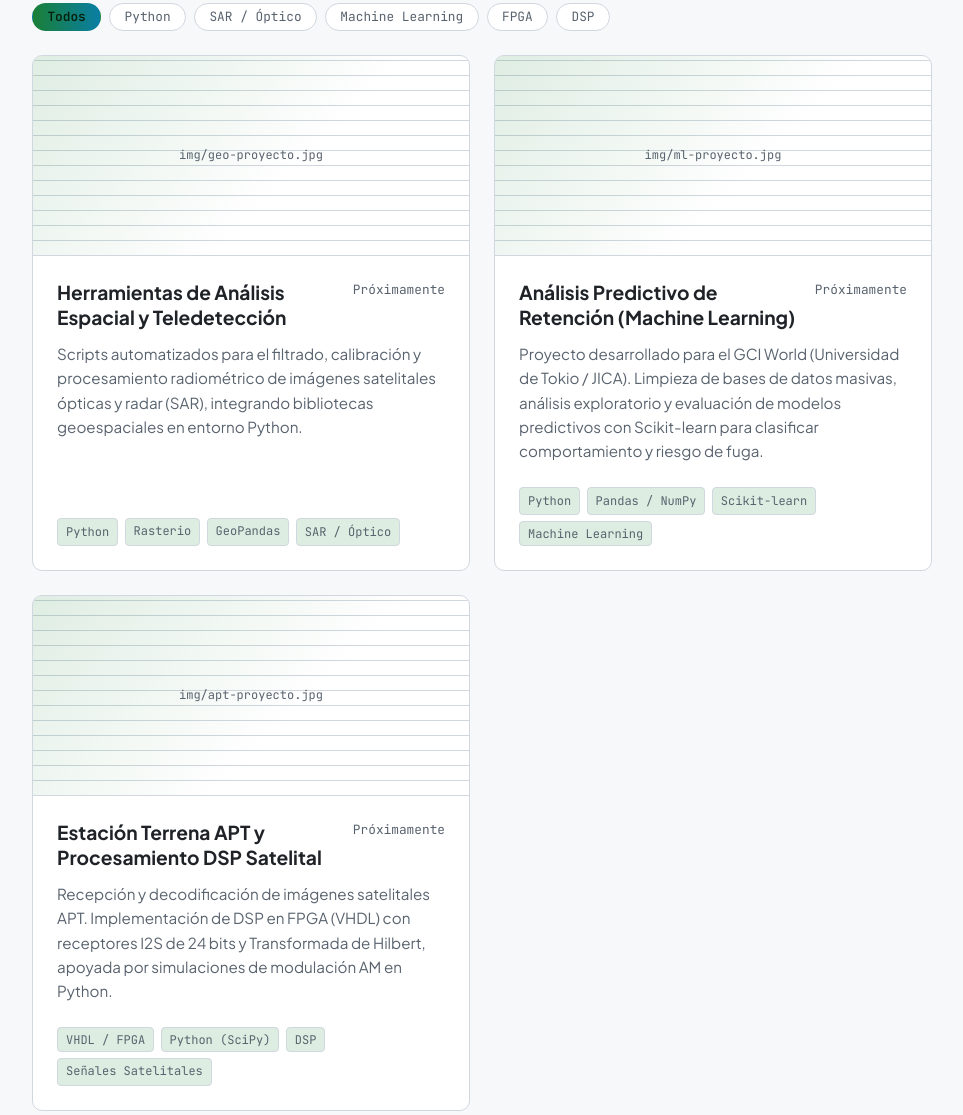
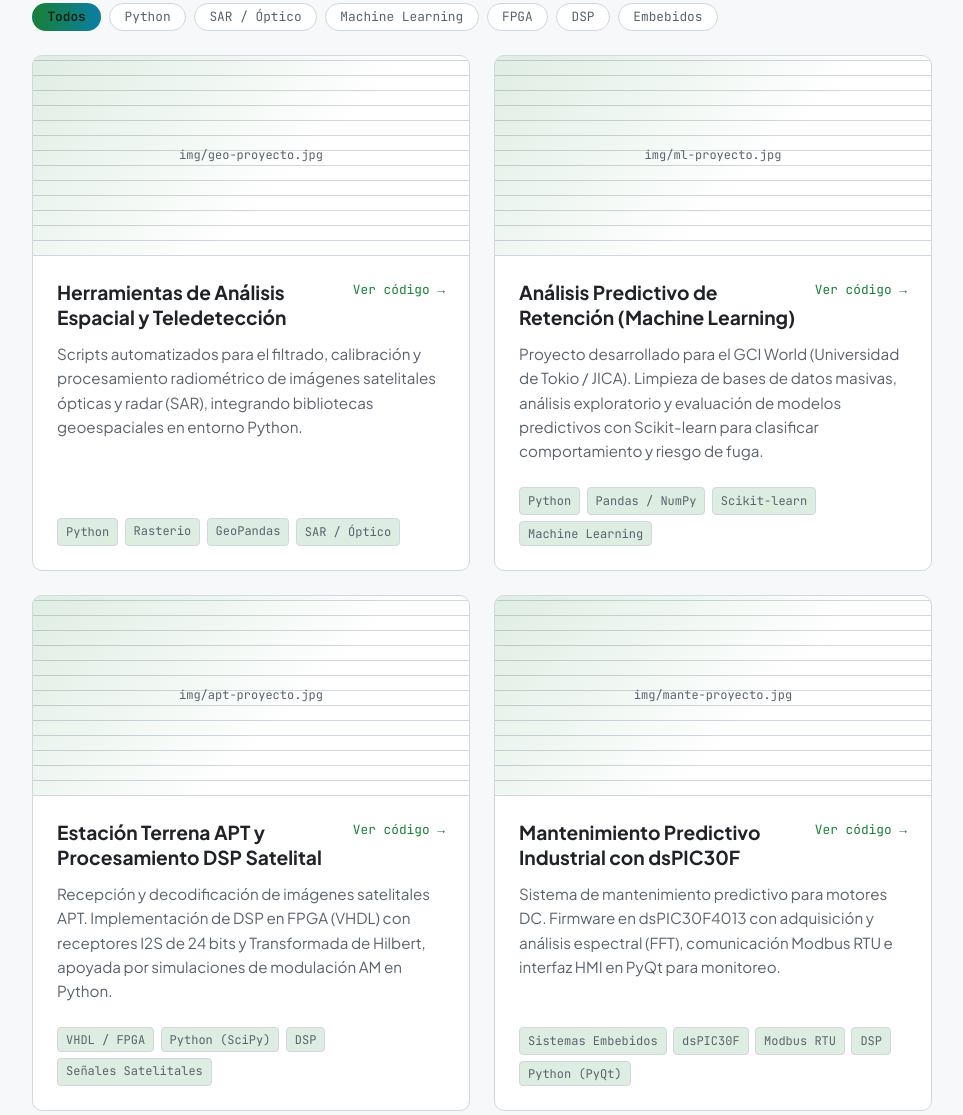
Before and after one commit to acampolo/acampolo.github.io, a plain HTML site: page index.html in a window 1280 px wide. Shown: the part 1469-2584 px from the top of the page, without its empty margins (158-1121 px from the left). Drawn offline with nearby package versions, Linux system fonts and the light colour scheme; animation ran at ten frames a second.

Commit message:
Actualizar proyecto

```diff
--- a/index.html
+++ b/index.html
@@ -85,7 +85,10 @@ button.tag:hover,button.tag.on{border-color:var(--accent);color:var(--accent)}
 .project-content{padding:1.5rem;display:flex;flex-direction:column;flex-grow:1}
 .project-header{display:flex;justify-content:space-between;align-items:flex-start;margin-bottom:.75rem;gap:1rem}
 .project-title{font-size:1.2rem;font-weight:700;line-height:1.3}
-.project-link{font-family:var(--mono);font-size:.8rem;color:var(--muted);white-space:nowrap}
+.project-link{font-family:var(--mono);font-size:.8rem;color:var(--accent);white-space:nowrap;text-decoration:none;transition:color .2s}
+a.project-link::before{content:"";position:absolute;inset:0;z-index:1}
+a.project-link:hover{color:var(--accent2)}
+.project-card .tag{position:relative;z-index:2}
 .project-desc{color:var(--muted);font-size:.95rem;margin-bottom:1.5rem;flex-grow:1}
 
 /* CONTACTO */
@@ -164,14 +167,14 @@ footer{border-top:1px solid var(--border);padding-top:2rem;color:var(--muted);fo
       <button class="chip" data-f="ml">Machine Learning</button>
       <button class="chip" data-f="fpga">FPGA</button>
       <button class="chip" data-f="dsp">DSP</button>
+      <button class="chip" data-f="embedded">Embebidos</button>
     </div>
     <div class="projects-grid">
 
-      <!-- Para agregar el enlace del repo nuevo: cambia <article> por <a href="URL" target="_blank" class="project-card"> y el "Próximamente" por "Ver código" -->
       <article class="project-card tilt" data-tags="python sar">
         <div class="project-img"><span>img/geo-proyecto.jpg</span><img src="img/geo-proyecto.jpg" alt="Procesamiento de imágenes satelitales" onerror="this.remove()"></div>
         <div class="project-content">
-          <div class="project-header"><h3 class="project-title">Herramientas de Análisis Espacial y Teledetección</h3><span class="project-link">Próximamente</span></div>
+          <div class="project-header"><h3 class="project-title">Herramientas de Análisis Espacial y Teledetección</h3><a class="project-link" href="https://github.com/acampolo/GEODATA" target="_blank" rel="noopener">Ver código &rarr;</a></div>
           <p class="project-desc">Scripts automatizados para el filtrado, calibración y procesamiento radiométrico de imágenes satelitales ópticas y radar (SAR), integrando bibliotecas geoespaciales en entorno Python.</p>
           <div class="tags"><button class="tag" data-f="python">Python</button><span class="tag">Rasterio</span><span class="tag">GeoPandas</span><button class="tag" data-f="sar">SAR / Óptico</button></div>
         </div>
@@ -180,7 +183,7 @@ footer{border-top:1px solid var(--border);padding-top:2rem;color:var(--muted);fo
       <article class="project-card tilt" data-tags="python ml">
         <div class="project-img"><span>img/ml-proyecto.jpg</span><img src="img/ml-proyecto.jpg" alt="Análisis Predictivo de Retención" onerror="this.remove()"></div>
         <div class="project-content">
-          <div class="project-header"><h3 class="project-title">Análisis Predictivo de Retención (Machine Learning)</h3><span class="project-link">Próximamente</span></div>
+          <div class="project-header"><h3 class="project-title">Análisis Predictivo de Retención (Machine Learning)</h3><a class="project-link" href="https://github.com/acampolo/Proyecto_Retencion_Clientes_ML" target="_blank" rel="noopener">Ver código &rarr;</a></div>
           <p class="project-desc">Proyecto desarrollado para el GCI World (Universidad de Tokio / JICA). Limpieza de bases de datos masivas, análisis exploratorio y evaluación de modelos predictivos con Scikit-learn para clasificar comportamiento y riesgo de fuga.</p>
           <div class="tags"><button class="tag" data-f="python">Python</button><span class="tag">Pandas / NumPy</span><span class="tag">Scikit-learn</span><button class="tag" data-f="ml">Machine Learning</button></div>
         </div>
@@ -189,9 +192,18 @@ footer{border-top:1px solid var(--border);padding-top:2rem;color:var(--muted);fo
       <article class="project-card tilt" data-tags="python fpga dsp">
         <div class="project-img"><span>img/apt-proyecto.jpg</span><img src="img/apt-proyecto.jpg" alt="Recepción Satelital APT" onerror="this.remove()"></div>
         <div class="project-content">
-          <div class="project-header"><h3 class="project-title">Estación Terrena APT y Procesamiento DSP Satelital</h3><span class="project-link">Próximamente</span></div>
+          <div class="project-header"><h3 class="project-title">Estación Terrena APT y Procesamiento DSP Satelital</h3><a class="project-link" href="https://github.com/acampolo/Estaci-n-Terrena-APT-y-Procesamiento-DSP-Satelital-VHDL-FPGA-Intel-Cyclone-10-LP-y-Python" target="_blank" rel="noopener">Ver código &rarr;</a></div>
           <p class="project-desc">Recepción y decodificación de imágenes satelitales APT. Implementación de DSP en FPGA (VHDL) con receptores I2S de 24 bits y Transformada de Hilbert, apoyada por simulaciones de modulación AM en Python.</p>
           <div class="tags"><button class="tag" data-f="fpga">VHDL / FPGA</button><button class="tag" data-f="python">Python (SciPy)</button><button class="tag" data-f="dsp">DSP</button><span class="tag">Señales Satelitales</span></div>
+        </div>
+      </article>
+
+      <article class="project-card tilt" data-tags="python dsp embedded">
+        <div class="project-img"><span>img/mante-proyecto.jpg</span><img src="img/mante-proyecto.jpg" alt="Mantenimiento predictivo industrial con dsPIC30F" onerror="this.remove()"></div>
+        <div class="project-content">
+          <div class="project-header"><h3 class="project-title">Mantenimiento Predictivo Industrial con dsPIC30F</h3><a class="project-link" href="https://github.com/acampolo/mantenimiento-predictivo-industrial-dspic30f4013-pyqt" target="_blank" rel="noopener">Ver código &rarr;</a></div>
+          <p class="project-desc">Sistema de mantenimiento predictivo para motores DC. Firmware en dsPIC30F4013 con adquisición y análisis espectral (FFT), comunicación Modbus RTU e interfaz HMI en PyQt para monitoreo.</p>
+          <div class="tags"><button class="tag" data-f="embedded">Sistemas Embebidos</button><span class="tag">dsPIC30F</span><span class="tag">Modbus RTU</span><button class="tag" data-f="dsp">DSP</button><button class="tag" data-f="python">Python (PyQt)</button></div>
         </div>
       </article>
 
@@ -205,7 +217,6 @@ footer{border-top:1px solid var(--border);padding-top:2rem;color:var(--muted);fo
         <div class="contact-icon"><i class="bi bi-github"></i></div>
         <div class="contact-info"><span class="contact-platform">GitHub</span><span class="contact-detail">Audita mi código fuente</span></div>
       </a>
-      <!-- Reemplaza TU_LINKEDIN por tu usuario real -->
       <a href="https://www.linkedin.com/in/favio-alexander-campolo-ruiz-6257581b0" target="_blank" rel="noopener" class="contact-card">
         <div class="contact-icon"><i class="bi bi-linkedin"></i></div>
         <div class="contact-info"><span class="contact-platform">LinkedIn</span><span class="contact-detail">Favio Alexander Campolo Ruiz</span></div>
```
